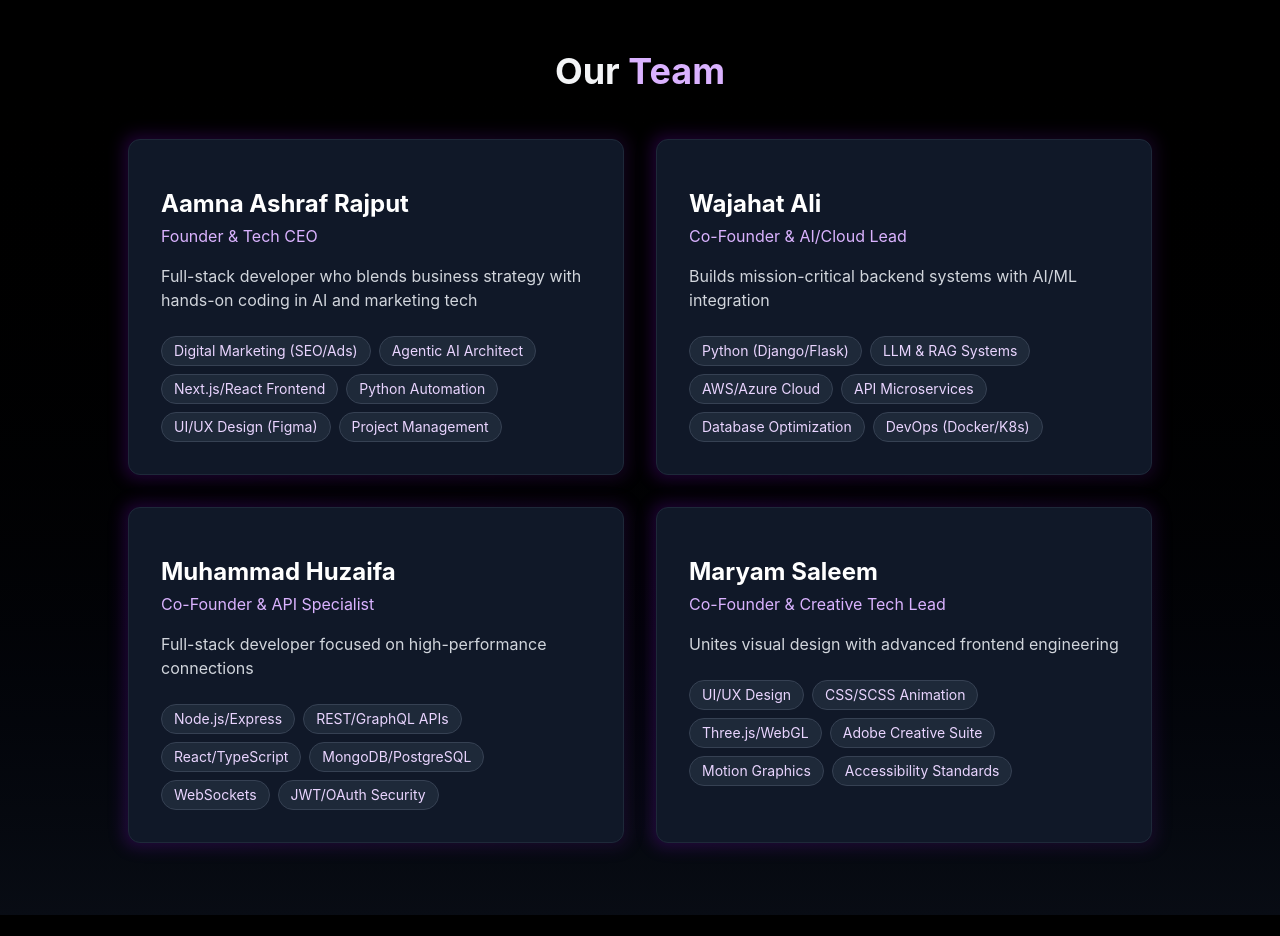
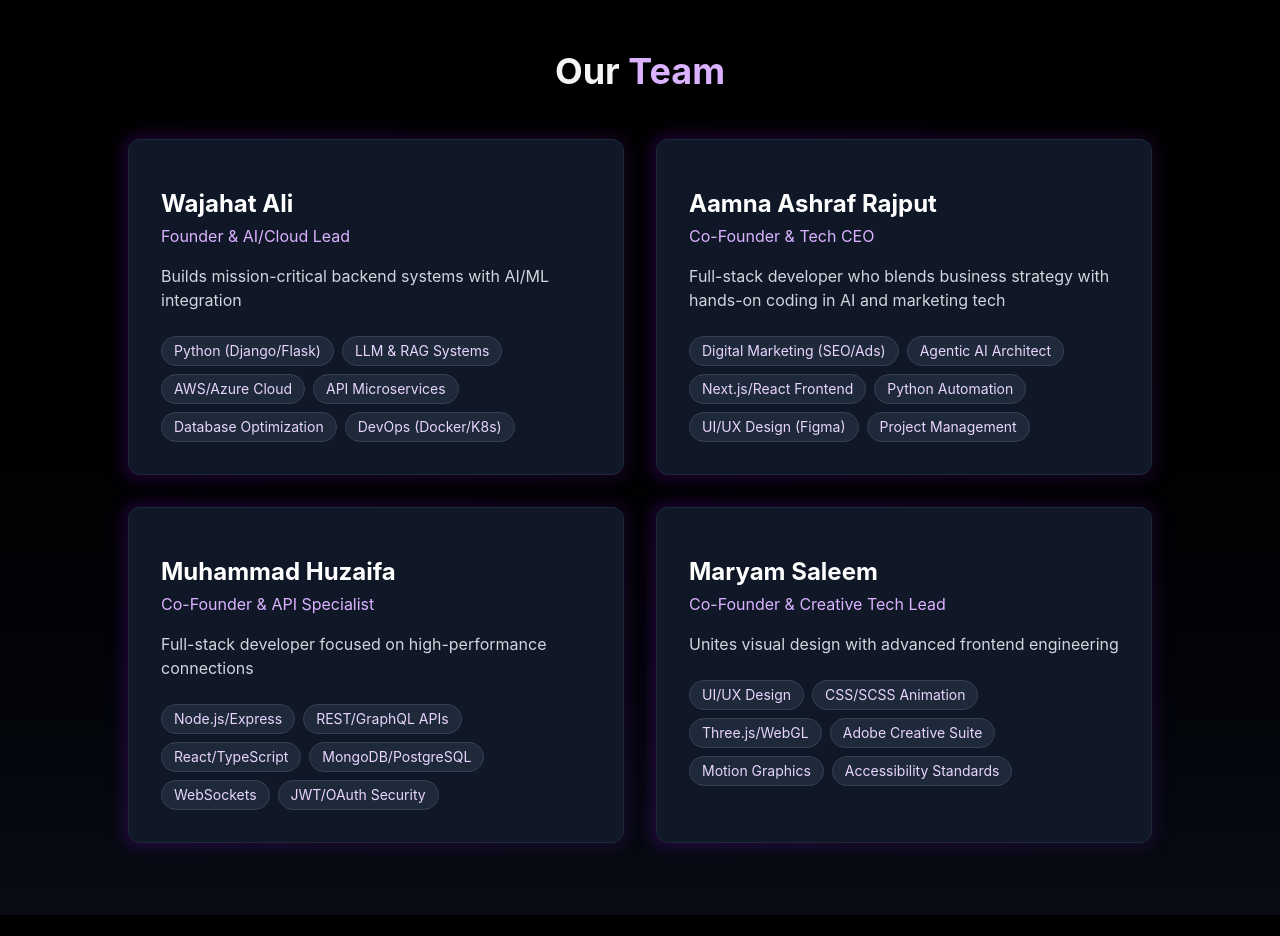
Before and after one commit to aamnaashraf/Business-portfolio, a Next.js app: page /about in a window 1280 px wide. Shown: the part 880-1816 px from the top of the page. Built offline with nearby package versions, Linux system fonts and the light colour scheme.

Commit message:
Update page.tsx

```diff
--- a/src/app/about/page.tsx
+++ b/src/app/about/page.tsx
@@ -12,8 +12,22 @@ type TeamMember = {
 const AboutPage = () => {
   const teamMembers: TeamMember[] = [
     {
+      name: "Wajahat Ali",
+      role: "Founder & AI/Cloud Lead",
+      bio: "Builds mission-critical backend systems with AI/ML integration",
+      skills: [
+        "Python (Django/Flask)",
+        "LLM & RAG Systems",
+        "AWS/Azure Cloud",
+        "API Microservices",
+        "Database Optimization",
+        "DevOps (Docker/K8s)"
+      ],
+      icon: ""
+    },
+    {
       name: "Aamna Ashraf Rajput",
-      role: "Founder & Tech CEO",
+      role: "Co-Founder & Tech CEO",
       bio: "Full-stack developer who blends business strategy with hands-on coding in AI and marketing tech",
       skills: [
         "Digital Marketing (SEO/Ads)",
@@ -25,20 +39,7 @@ const AboutPage = () => {
       ],
       icon: ""
     },
-    {
-      name: "Wajahat Ali",
-      role: "Co-Founder & AI/Cloud Lead",
-      bio: "Builds mission-critical backend systems with AI/ML integration",
-      skills: [
-        "Python (Django/Flask)",
-        "LLM & RAG Systems",
-        "AWS/Azure Cloud",
-        "API Microservices",
-        "Database Optimization",
-        "DevOps (Docker/K8s)"
-      ],
-      icon: ""
-    },
+
     {
       name: "Muhammad Huzaifa",
       role: "Co-Founder & API Specialist",
```
